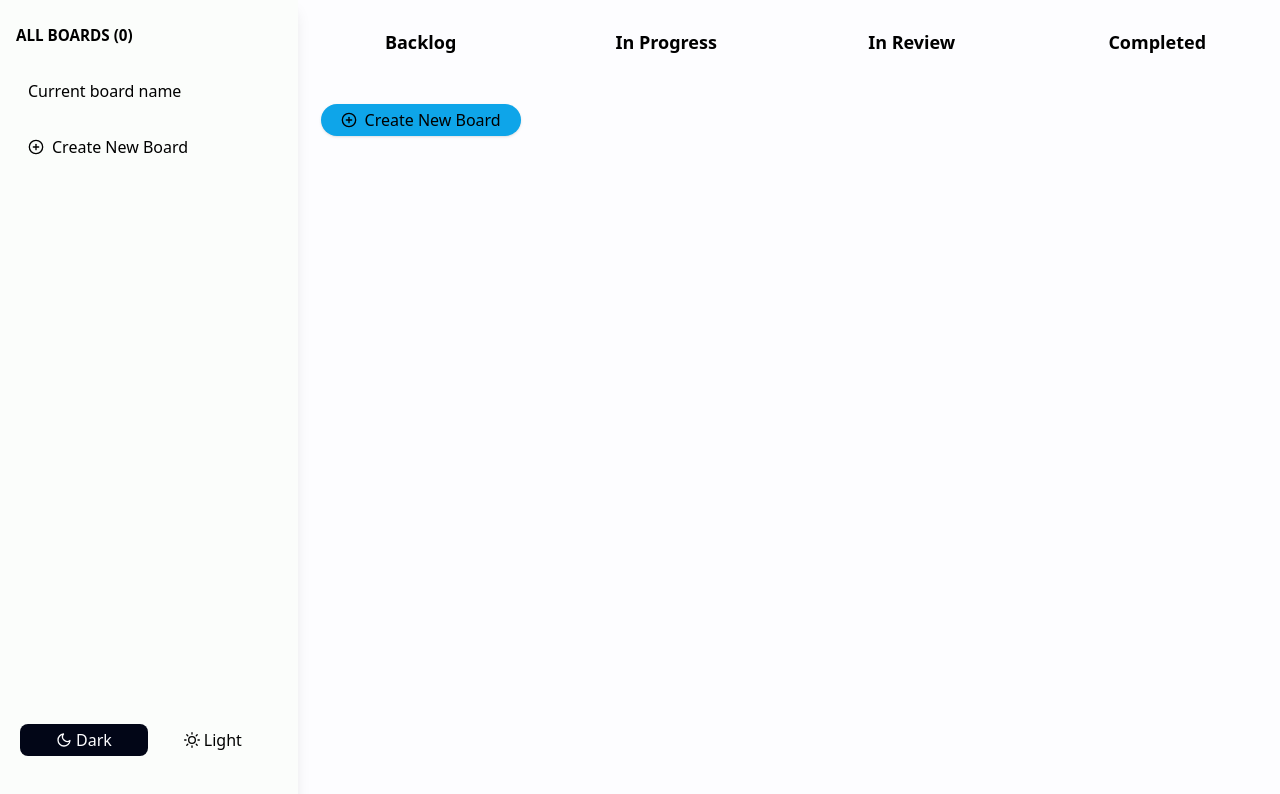
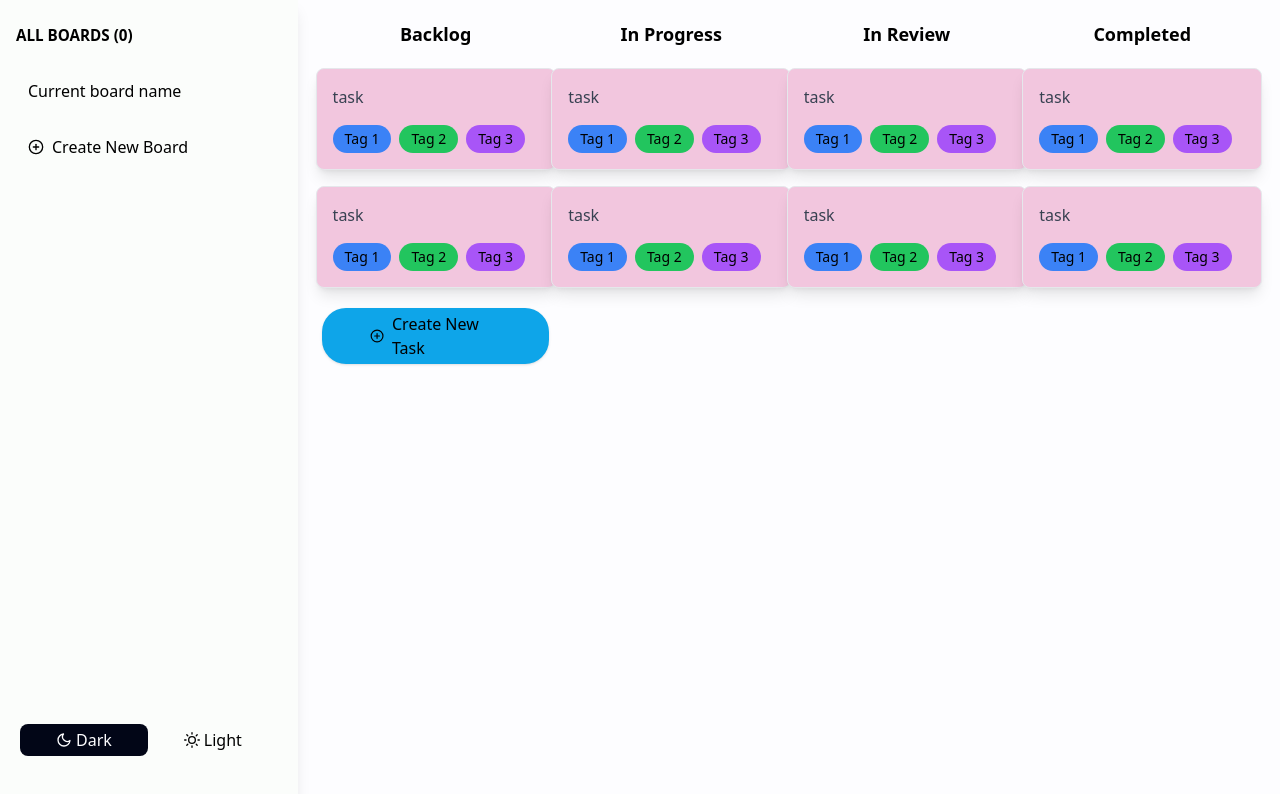
Before and after one commit to mardimanisha/task-manager-nextjs, a Next.js app: page / in a window 1280 px wide. Shown: the top 794 px of the page. Built offline with nearby package versions, Linux system fonts and the light colour scheme.

Commit message:
"Updated Board, Column, TaskForm, and Tasks components with layout and styling changes"
Signed-off-by: Manisha Mardi <mardimanisha101@gmail.com>

```diff
--- a/src/Components/Board.tsx
+++ b/src/Components/Board.tsx
@@ -13,7 +13,7 @@ export const Board = () => {
 
 
   return (
-      <div className="grid grid-cols-4 gap-0">
+      <div className="grid grid-cols-4 gap-0 px-5">
         {columns.map((column) => (
           <Column key={column.id} title={column.title} />
         ))}
--- a/src/Components/Column.tsx
+++ b/src/Components/Column.tsx
@@ -2,6 +2,7 @@
 import React, { useState } from 'react'
 import { FiPlusCircle } from 'react-icons/fi';
 import { TaskForm } from './TaskForm';
+import { Tasks } from './Tasks';
 
 export const Column: React.FC<{ title: string }> = ({title}) => {
 
@@ -17,15 +18,17 @@ export const Column: React.FC<{ title: string }> = ({title}) => {
 
   return (
     <div className='flex flex-col items-center h-full'>
-      <div className="w-64 bg-pastel.ghost p-3 flex flex-row justify-center mb3 ">
-        <h2 className="text-lg text-black font-bold my-4">{title}</h2>
+      <div className="w-64 bg-pastel.ghost p-3 flex flex-row justify-center ">
+        <h2 className="text-lg text-black font-bold my-2">{title}</h2>
       </div>
 
+     <Tasks />
+     <Tasks/>
       {title === 'Backlog' && (
         <>
-          <div onClick={handleClick} className='cursor-pointer flex items-center space-x-2 bg-sky-500 py-1 px-5 mt-5 mx-1 rounded-3xl shadow text-white hover:bg-sky-600 transition-all duration-200'>
+          <div onClick={handleClick} className='cursor-pointer flex items-center space-x-2 bg-sky-500 py-1 px-12 mt-1 mx-1 rounded-3xl shadow text-white hover:bg-sky-600 transition-all duration-200'>
             <FiPlusCircle />
-            <p>Create New Board</p>
+            <p>Create New Task</p>
           </div>
           {viewTask && (
               <>
--- a/src/Components/TaskForm.tsx
+++ b/src/Components/TaskForm.tsx
@@ -1,4 +1,5 @@
 import React from 'react'
+import { MdEdit } from 'react-icons/md';
 import { RxCross2 } from 'react-icons/rx'
 
 interface TaskFormProps {
@@ -11,7 +12,11 @@ export const TaskForm: React.FC<TaskFormProps> = ({ onClose }) => {
     <div className='fixed inset-0 flex items-center justify-center bg-gray-600 bg-opacity-70 w-112'>
         <div className='bg-white-webSafe text-black p-6 rounded-lg shadow-lg'>
             <div className='flex flex-row items-baseline justify-between'>
-                <h2 className='text-xl font-semibold mb-4'>Task Details</h2>
+                <div className='flex flex-row mb-4 items-center'>
+                  <h2 className='text-xl font-semibold'>Task Details</h2>
+                  <MdEdit className='ml-2'/>
+                </div>
+
                 <RxCross2 onClick={onClose} className='cursor-pointer text-gray-500 hover:text-gray-400 hover:scale-y-125 hover:scale-x-125 transition-color duration-300'/>
             </div>
 
--- a/src/Components/Tasks.tsx
+++ b/src/Components/Tasks.tsx
@@ -2,6 +2,16 @@ import React from 'react'
 
 export const Tasks = () => {
   return (
-    <div className="bg-slate-950 text-white p-3 my-5 rounded shadow cursor-pointer">task</div>
+    <div className="w-60 mb-4 p-4 bg-pastel-pink rounded-lg shadow-lg border border-gray-200">
+      <p className="text-gray-700 mb-4">
+      task
+      </p>
+    <div className="flex flex-wrap gap-2">
+        <span className="px-3 py-1 text-sm font-medium text-white bg-blue-500 rounded-full">Tag 1</span>
+        <span className="px-3 py-1 text-sm font-medium text-white bg-green-500 rounded-full">Tag 2</span>
+        <span className="px-3 py-1 text-sm font-medium text-white bg-purple-500 rounded-full">Tag 3</span>
+    </div>
+</div>
+
   )
 }
--- a/src/pages/index.tsx
+++ b/src/pages/index.tsx
@@ -1,5 +1,6 @@
 import { Board } from '@/Components/Board';
 import { Sidebar } from '@/Components/Sidebar';
+import { Tasks } from '@/Components/Tasks';
 import Head from 'next/head';
 
 export default function Home() {
@@ -11,6 +12,7 @@ export default function Home() {
       <div className='flex h-screen'>
         <Sidebar />
         <Board />
+
       </div>
     </>
   );
```
